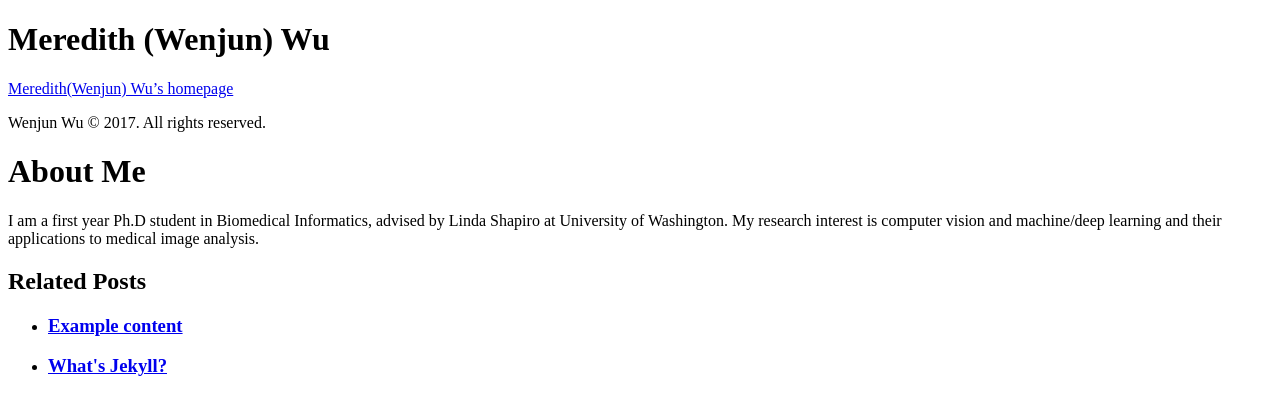
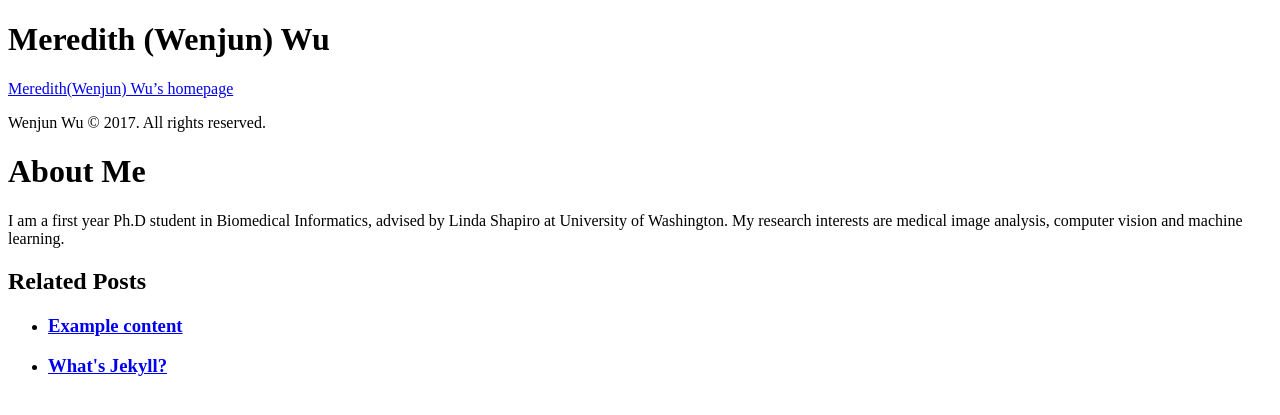
Before and after one commit to meredith-wenjunwu/meredith-wenjunwu.github.io, a Jekyll site: the page built from _posts/2013-12-28-introducing-hyde.md, in a window 1280 px wide. Shown: the top 415 px of the page. Built offline with Jekyll 4.4.1, drawn with Linux system fonts in a browser that asks for light colours; Markdown is read by kramdown in place of the engine named in the settings.

Commit message:
change research interest

```diff
--- a/_posts/2013-12-28-introducing-hyde.md
+++ b/_posts/2013-12-28-introducing-hyde.md
@@ -3,7 +3,7 @@ layout: post
 title: About Me
 ---
 
-I am a first year Ph.D student in Biomedical Informatics, advised by Linda Shapiro at University of Washington. My research interest is computer vision and machine/deep learning and their applications to medical image analysis.
+I am a first year Ph.D student in Biomedical Informatics, advised by Linda Shapiro at University of Washington. My research interests are medical image analysis, computer vision and machine learning.
 
 
 <!-- Original Content -->
```
